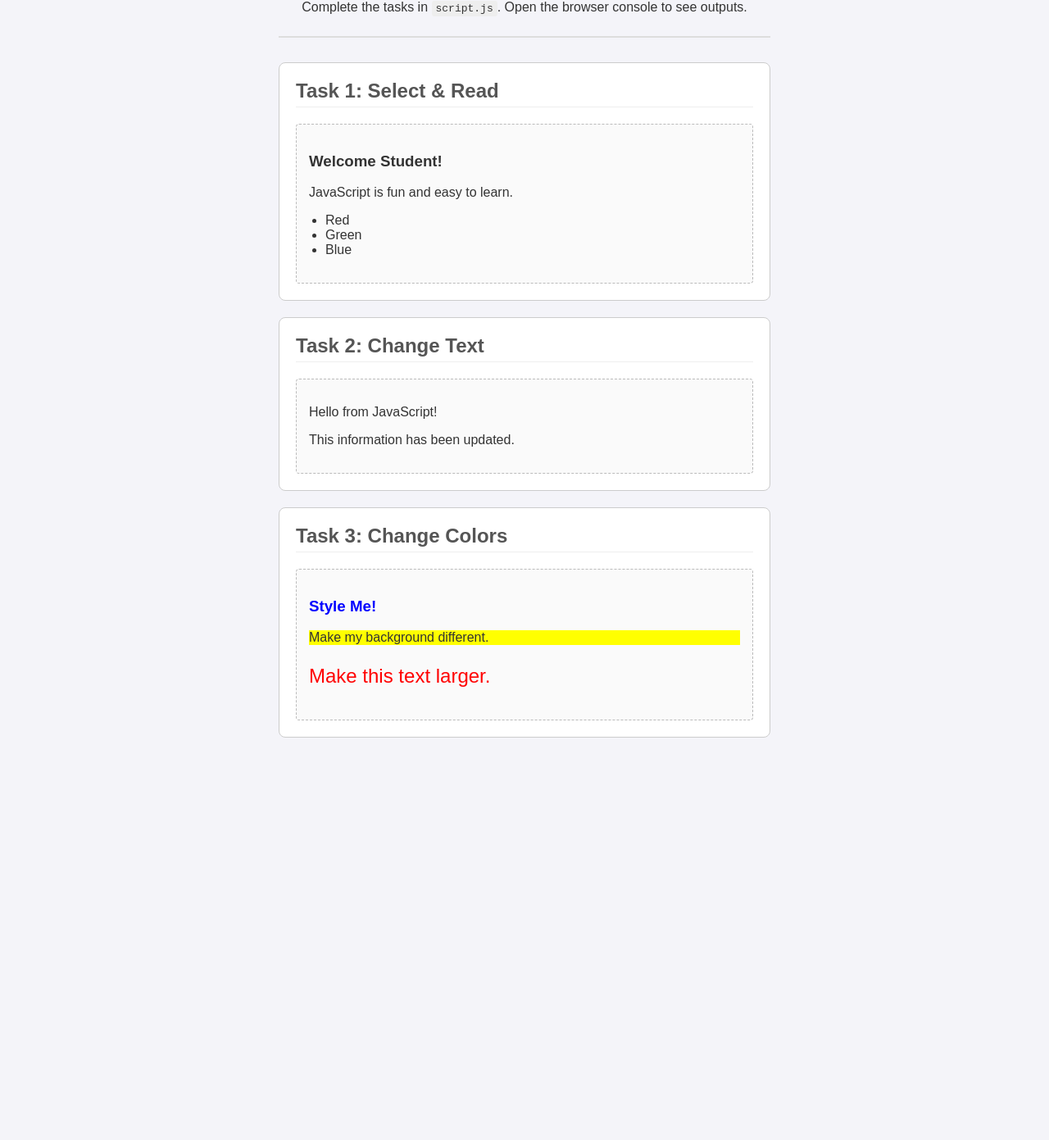
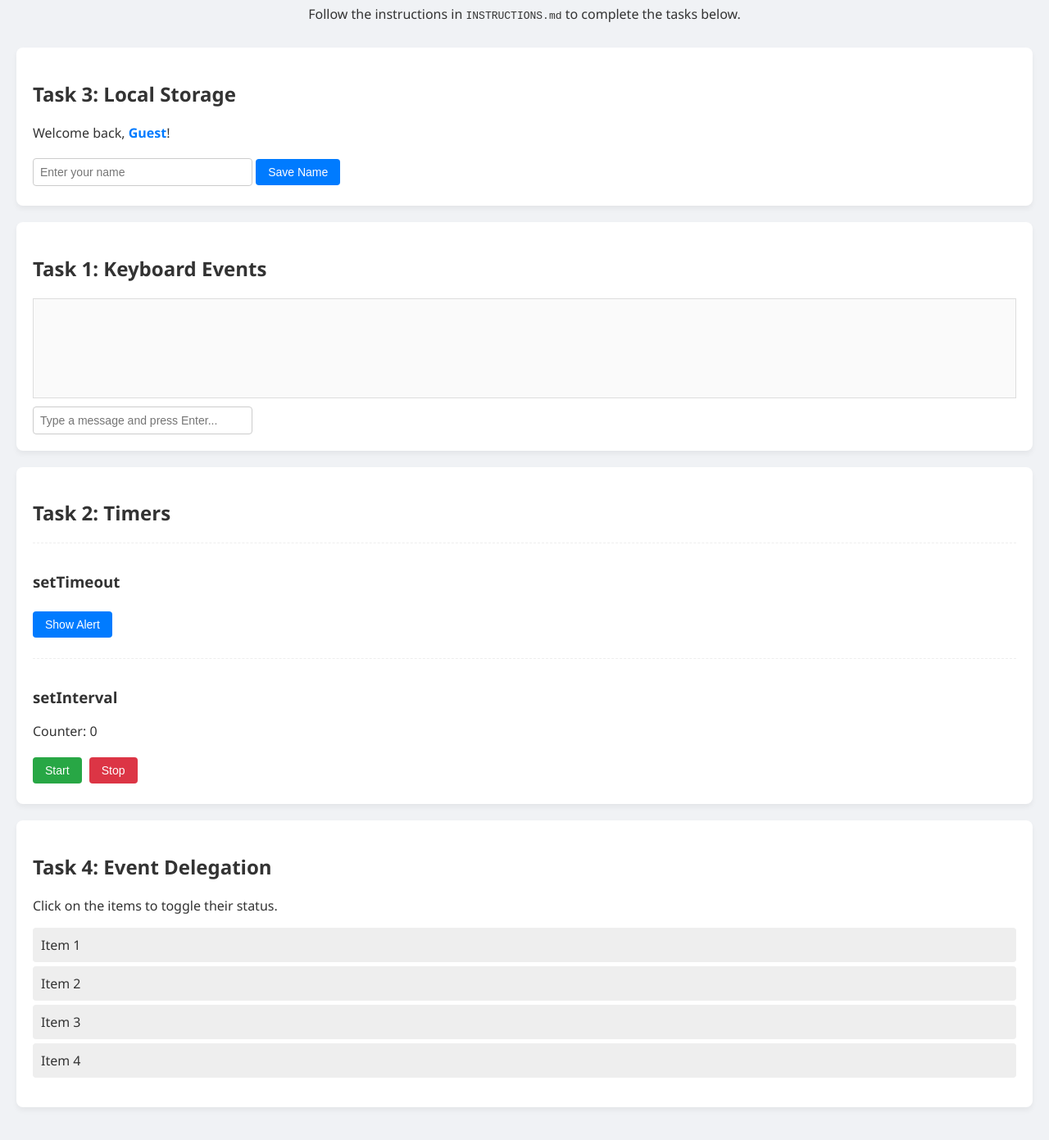
Before and after one commit to Manohar212/DOM-Assignments, a plain HTML site: page Assignment-4/index.html in a window 1280 px wide. Shown: the part 100-1491 px from the top of the page at 82% size. Before the commit the page ends 1040 px from the top, so only its background shows below. Drawn offline with Linux system fonts and the light colour scheme.

Commit message:
Assignment 4 completed

```diff
--- a/Assignment-4/index.html
+++ b/Assignment-4/index.html
@@ -3,52 +3,68 @@
 <head>
     <meta charset="UTF-8">
     <meta name="viewport" content="width=device-width, initial-scale=1.0">
-    <title>Simple JS DOM Practice</title>
+    <title>DOM Assignment 4</title>
     <link rel="stylesheet" href="style.css">
 </head>
 <body>
-
-
     <header>
-        <h1>JavaScript DOM Practice</h1>
-        <p>Complete the tasks in <code>script.js</code>. Open the browser console to see outputs.</p>
+        <h1>DOM Assignment 4</h1>
+        <p>Follow the instructions in <code>INSTRUCTIONS.md</code> to complete the tasks below.</p>
     </header>
 
 
     <main>
-        <!-- Task 1: Selection & Text Reading -->
+        <!-- Task 3: Local Storage (Placed at top for greeting) -->
         <section class="task-section">
-            <h2>Task 1: Select & Read</h2>
-            <div class="content-box">
-                <h3 id="main-heading">Welcome Student!</h3>
-                <p id="sub-text">JavaScript is fun and easy to learn.</p>
-                <ul id="color-list">
-                    <li>Red</li>
-                    <li>Green</li>
-                    <li>Blue</li>
-                </ul>
+            <h2>Task 3: Local Storage</h2>
+            <p>Welcome back, <span id="greeting-name" class="highlight-text">Guest</span>!</p>
+            <input type="text" id="name-input" placeholder="Enter your name">
+            <button id="save-btn">Save Name</button>
+        </section>
+
+
+        <!-- Task 1: Keyboard Events -->
+        <section class="task-section">
+            <h2>Task 1: Keyboard Events</h2>
+            <ul id="chat-messages" class="box">
+                <!-- Messages will appear here -->
+            </ul>
+            <input type="text" id="chat-input" placeholder="Type a message and press Enter...">
+        </section>
+
+
+        <!-- Task 2: Timers -->
+        <section class="task-section">
+            <h2>Task 2: Timers</h2>
+
+            <div class="timer-part">
+                <h3>setTimeout</h3>
+                <button id="alert-btn">Show Alert</button>
+                <div id="alert-msg" style="display: none;" class="alert-box">
+                    Action successful! This will disappear in 3 seconds.
+                </div>
+            </div>
+
+
+            <div class="timer-part">
+                <h3>setInterval</h3>
+                <p>Counter: <span id="counter-display">0</span></p>
+                <button id="start-btn" class="btn-green">Start</button>
+                <button id="stop-btn" class="btn-red">Stop</button>
             </div>
         </section>
 
 
-        <!-- Task 2: Modifying Text -->
+        <!-- Task 4: Event Delegation -->
         <section class="task-section">
-            <h2>Task 2: Change Text</h2>
-            <div class="content-box">
-                <p id="message">This text will be changed.</p>
-                <p id="info">Original info message.</p>
-            </div>
-        </section>
-
-
-        <!-- Task 3: Changing Colors & Styles -->
-        <section class="task-section">
-            <h2>Task 3: Change Colors</h2>
-            <div class="content-box">
-                <h3 id="color-box">Style Me!</h3>
-                <p id="highlight">Make my background different.</p>
-                <p id="text-size">Make this text larger.</p>
-            </div>
+            <h2>Task 4: Event Delegation</h2>
+            <p>Click on the items to toggle their status.</p>
+            <ul id="delegation-list">
+                <li>Item 1</li>
+                <li>Item 2</li>
+                <li>Item 3</li>
+                <li>Item 4</li>
+            </ul>
         </section>
     </main>
 
--- a/Assignment-4/script.js
+++ b/Assignment-4/script.js
@@ -1,39 +1,81 @@
-// Task 1: Select & Read
+// Task 1: Keyboard Events
+const chatInput = document.getElementById("chat-input");
+const chatMessages = document.getElementById("chat-messages");
 
-// a) Select the heading and log its text content
-const heading = document.getElementById("main-heading");
-console.log(heading.textContent);
-
-// b) Select the paragraph and log its text content
-const subText = document.getElementById("sub-text");
-console.log(subText.textContent);
-
-// c) Select all <li> elements inside #color-list and log the count
-const listItems = document.querySelectorAll("#color-list li");
-console.log(listItems.length);
-
-// Task 2: Change Text
-
-// a) Change the message text
-const message = document.getElementById("message");
-message.textContent = "Hello from JavaScript!";
-
-// b) Change the info text
-const info = document.getElementById("info");
-info.textContent = "This information has been updated.";
+chatInput.addEventListener("keydown", function (e) {
+    if (e.key === "Enter") {
+        const newMessage = document.createElement("li");
+        newMessage.textContent = chatInput.value;
+        chatMessages.appendChild(newMessage);
+        chatInput.value = "";
+    }
+});
 
 
-// Task 3: Change Colors & Styles
+// Task 2: Timers
 
-// a) Change heading color to blue
-const colorBox = document.getElementById("color-box");
-colorBox.style.color = "blue";
+// setTimeout
+const alertBtn = document.getElementById("alert-btn");
+const alertMsg = document.getElementById("alert-msg");
 
-// b) Change background color to yellow
-const highlight = document.getElementById("highlight");
-highlight.style.backgroundColor = "yellow";
+alertBtn.addEventListener("click", function () {
+    alertMsg.style.display = "block";
 
-// c) Change font size and text color
-const textSize = document.getElementById("text-size");
-textSize.style.fontSize = "24px";
-textSize.style.color = "red";
+    setTimeout(function () {
+        alertMsg.style.display = "none";
+    }, 3000);
+});
+
+// setInterval
+const startBtn = document.getElementById("start-btn");
+const stopBtn = document.getElementById("stop-btn");
+const counterDisplay = document.getElementById("counter-display");
+
+let count = 0;
+let timerId;
+
+startBtn.addEventListener("click", function () {
+    clearInterval(timerId);
+
+    timerId = setInterval(function () {
+        count++;
+        counterDisplay.textContent = count;
+    }, 1000);
+});
+
+stopBtn.addEventListener("click", function () {
+    clearInterval(timerId);
+});
+
+
+// Task 3: Local Storage
+
+const nameInput = document.getElementById("name-input");
+const saveBtn = document.getElementById("save-btn");
+const greetingName = document.getElementById("greeting-name");
+
+// Load saved name
+const savedName = localStorage.getItem("savedName");
+
+if (savedName) {
+    greetingName.textContent = savedName;
+}
+
+// Save name
+saveBtn.addEventListener("click", function () {
+    const name = nameInput.value;
+
+    localStorage.setItem("savedName", name);
+    greetingName.textContent = name;
+});
+
+
+// Task 4: Event Delegation
+
+const delegationList = document.getElementById("delegation-list");
+
+delegationList.addEventListener("click", function (e) {
+    if (e.target.tagName === "LI") {
+        e.target.classList.toggle("completed");
+    }
+});
--- a/Assignment-4/style.css
+++ b/Assignment-4/style.css
@@ -1,55 +1,114 @@
+/* General Page Styles */
 body {
-    font-family: Arial, sans-serif;
-    background-color: #f4f4f9;
+    font-family: 'Segoe UI', Tahoma, Geneva, Verdana, sans-serif;
+    margin: 0;
+    padding: 20px;
+    background-color: #f0f2f5;
     color: #333;
-    padding: 20px;
-    max-width: 600px;
-    margin: 0 auto;
 }
 
 
 header {
     text-align: center;
     margin-bottom: 30px;
-    border-bottom: 2px solid #ddd;
-    padding-bottom: 10px;
 }
 
 
 .task-section {
-    background-color: #ffffff;
-    border: 1px solid #ccc;
+    background: #fff;
+    padding: 20px;
     border-radius: 8px;
-    padding: 20px;
+    box-shadow: 0 4px 6px rgba(0,0,0,0.05);
     margin-bottom: 20px;
 }
 
 
-h2 {
-    margin-top: 0;
-    color: #555;
-    border-bottom: 1px solid #eee;
-    padding-bottom: 5px;
+button {
+    padding: 8px 15px;
+    font-size: 14px;
+    cursor: pointer;
+    background-color: #007bff;
+    color: white;
+    border: none;
+    border-radius: 4px;
+    margin: 5px 5px 5px 0;
 }
 
 
-.content-box {
-    background-color: #fafafa;
-    border: 1px dashed #bbb;
-    padding: 15px;
-    margin-top: 10px;
+button:hover { background-color: #0056b3; }
+.btn-green { background-color: #28a745; }
+.btn-green:hover { background-color: #218838; }
+.btn-red { background-color: #dc3545; }
+.btn-red:hover { background-color: #c82333; }
+
+
+input[type="text"] {
+    padding: 8px;
+    font-size: 14px;
+    border: 1px solid #ccc;
     border-radius: 4px;
+    width: 250px;
 }
 
 
-ul {
-    padding-left: 20px;
+/* Specific Task Styles */
+.highlight-text {
+    font-weight: bold;
+    color: #007bff;
 }
 
 
-code {
-    background-color: #eee;
-    padding: 2px 5px;
-    border-radius: 3px;
-    font-family: monospace;
+.box {
+    border: 1px solid #ddd;
+    background: #fafafa;
+    min-height: 100px;
+    padding: 10px;
+    margin-bottom: 10px;
+    list-style-type: none;
 }
+
+
+.alert-box {
+    background-color: #d4edda;
+    color: #155724;
+    border: 1px solid #c3e6cb;
+    padding: 10px;
+    border-radius: 4px;
+    margin-top: 10px;
+}
+
+
+.timer-part {
+    margin-top: 20px;
+    padding-top: 15px;
+    border-top: 1px dashed #eee;
+}
+
+
+/* Event Delegation Styles */
+#delegation-list {
+    list-style-type: none;
+    padding: 0;
+}
+
+
+#delegation-list li {
+    background: #eee;
+    padding: 10px;
+    margin-bottom: 5px;
+    border-radius: 4px;
+    cursor: pointer;
+    transition: background-color 0.2s;
+}
+
+
+#delegation-list li:hover {
+    background: #ddd;
+}
+
+
+#delegation-list li.completed {
+    text-decoration: line-through;
+    background-color: #d4edda;
+    color: #155724;
+}
```
